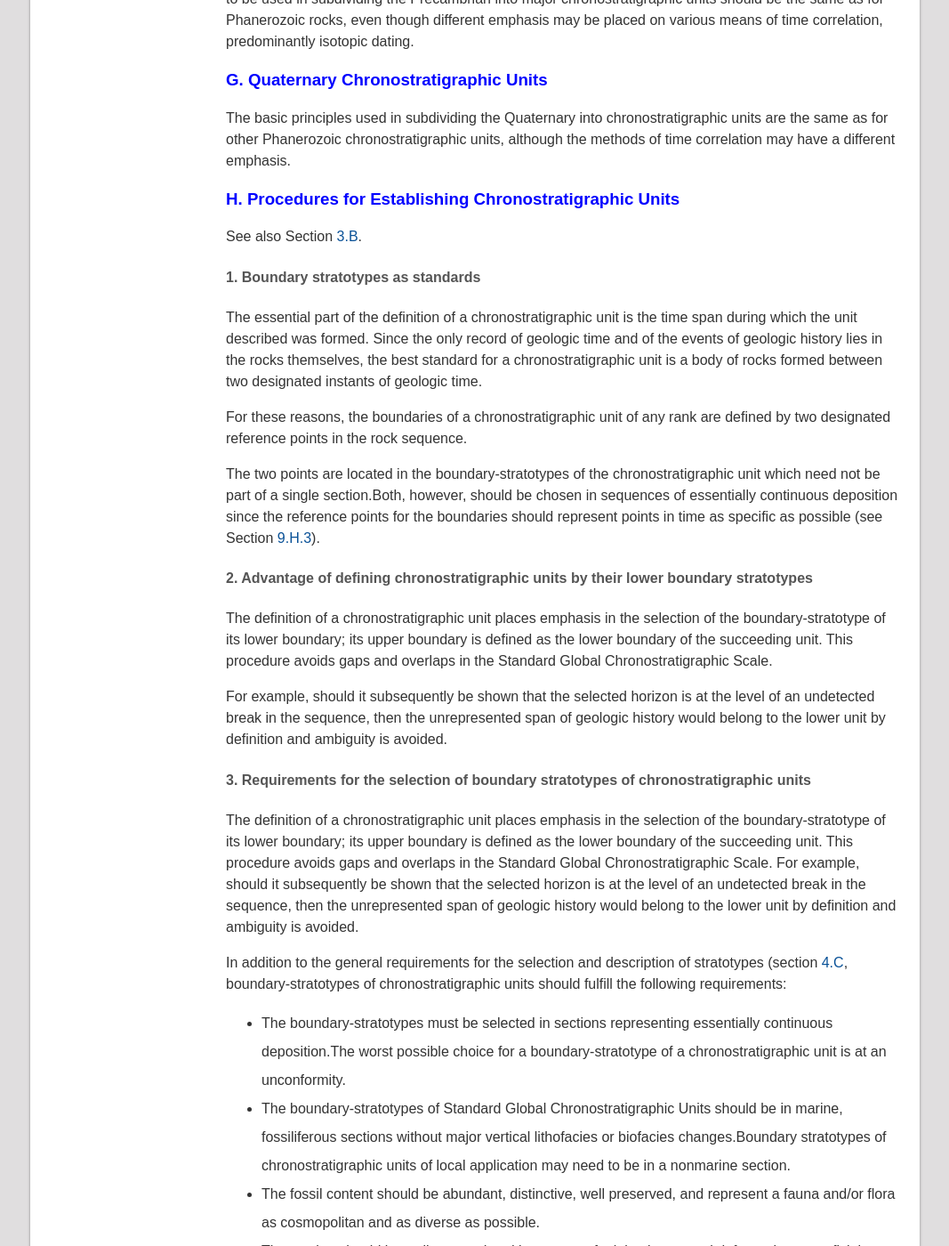
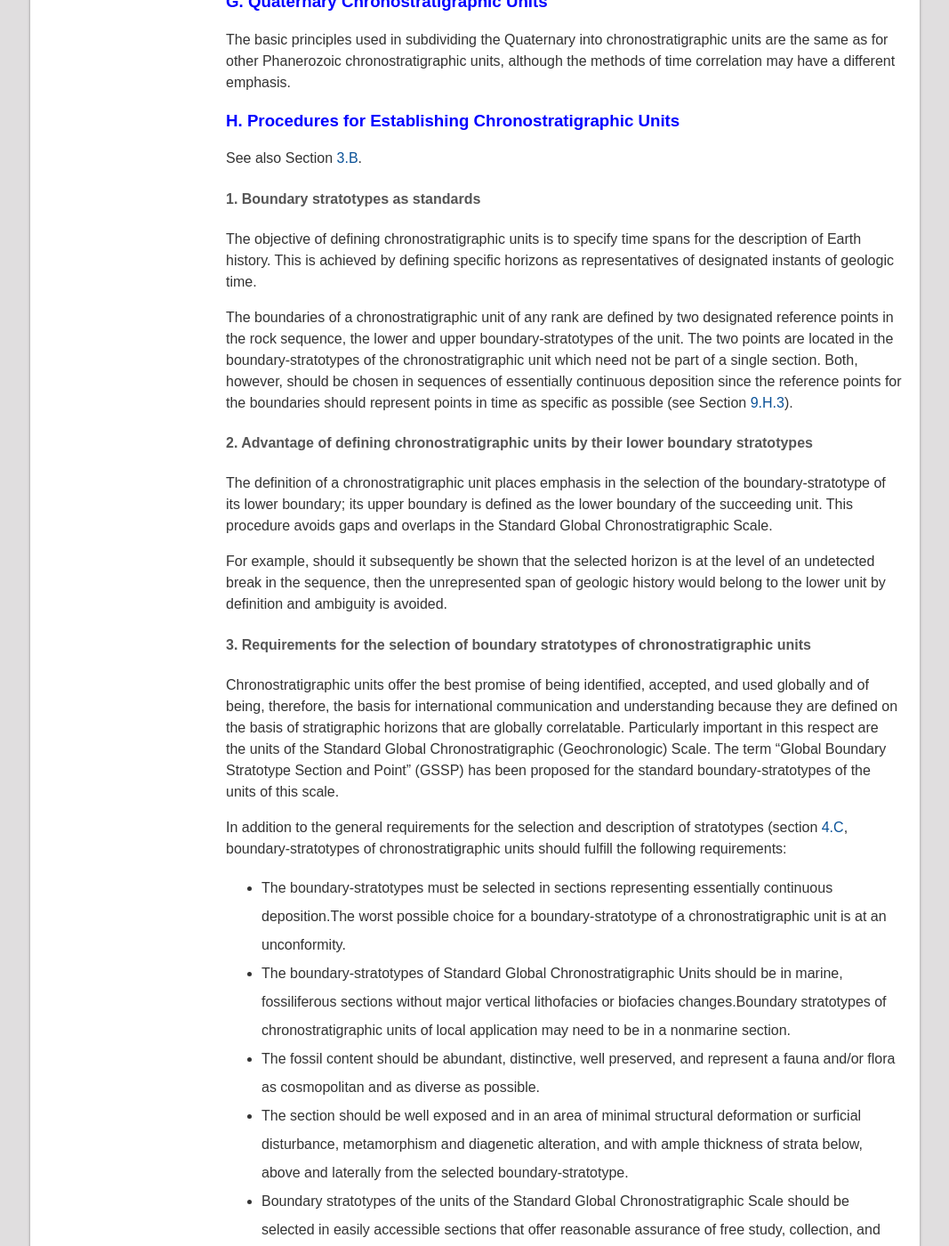
Before and after one commit to i-c-stratigraphy/guide, a Jekyll site: the page built from pages/chron.md, in a window 1280 px wide and 1400 px high, scrolled down 6028 px. Shown: the whole window at 89% size, without its empty margins (106-1173 px from the left). Built offline with Jekyll 4.4.1, drawn with Linux system fonts in a browser that asks for light colours; some of the changed text lies outside the part shown.

Commit message:
Werner email changes

```diff
--- a/pages/chron.md
+++ b/pages/chron.md
@@ -30,7 +30,7 @@ The organization of rocks into units as a representation of geological time.
 The purpose of chronostratigraphic classification is to organize systematically the rocks forming the Earth’s crust into named units (chronostratigraphic units) that represent intervals of geologic time (geochronologic units) to serve as references in narratives about Earth history including the evolution of life.
 
 #### 3. Chronostratigraphic unit
-The purpose of chronostratigraphic classification is to organize systematically the rocks forming the Earth’s crust into named units (chronostratigraphic units) that represent intervals of geologic time (geochronologic units) to serve as references in narratives about Earth history including the evolution of life.
+A body of rocks that includes all rocks representative of a specific interval of geologic time, and only this time span. Chronostratigraphic units are bounded by isochronous horizons which mark specific moments of geological time.
 
 The rank and relative magnitude of the units in the chronostratigraphic hierarchy are a function of the durations they represent.
 
@@ -47,10 +47,8 @@ The Guide recommends the following formal chronostratigraphic terms and geochron
 **Table 3**: Hierarchy of Formal Chronostratigraphic and Geochronolgic Units
 ![](images/table3.png)
 
-Position within a chronostratigraphic unit is expressed by adjectives indicative of position such as: basal, lower, middle, upper, etc.; position within a geochronologic unit is expressed by temporal adjectives such as:early, middle, late, etc.
-
 #### 2. Stage (and Age)
-The stage is the basic working unit of chronostratigraphy because it is suited in scope and rank to the practical needs and purposes of interregional chronostratigraphic classification.
+The lower and upper boundary stratotypes of a stage represent specific moments in geologic time, and the time interval between them is the duration of the stage (i.e, named age).
 
 **a. Definition**
 The stage includes all rocks deposited between two chronostratigraphic horizons defined by GSSPs. A stage is the lowest ranking unit in the chronostratigraphic hierarchy that can be recognized on a global scale.
@@ -198,11 +196,9 @@ The basic principles used in subdividing the Quaternary into chronostratigraphic
 See also Section [3.B](defs#B).
 
 #### 1. Boundary stratotypes as standards
-The essential part of the definition of a chronostratigraphic unit is the time span during which the unit described was formed. Since the only record of geologic time and of the events of geologic history lies in the rocks themselves, the best standard for a chronostratigraphic unit is a body of rocks formed between two designated instants of geologic time.
+The objective of defining chronostratigraphic units is to specify time spans for the description of Earth history. This is achieved by defining specific horizons as representatives of designated instants of geologic time.
 
-For these reasons, the boundaries of a chronostratigraphic unit of any rank are defined by two designated reference points in the rock sequence.
-
-The two points are located in the boundary-stratotypes of the chronostratigraphic unit which need not be part of a single section.Both, however, should be chosen in sequences of essentially continuous deposition since the reference points for the boundaries should represent points in time as specific as possible (see Section [9.H.3](#H)).
+The boundaries of a chronostratigraphic unit of any rank are defined by two designated reference points in the rock sequence, the lower and upper boundary-stratotypes of the unit. The two points are located in the boundary-stratotypes of the chronostratigraphic unit which need not be part of a single section. Both, however, should be chosen in sequences of essentially continuous deposition since the reference points for the boundaries should represent points in time as specific as possible (see Section [9.H.3](#H)).
 
 #### 2. Advantage of defining chronostratigraphic units by their lower boundary stratotypes
 The definition of a chronostratigraphic unit places emphasis in the selection of the boundary-stratotype of its lower boundary; its upper boundary is defined as the lower boundary of the succeeding unit. This procedure avoids gaps and overlaps in the Standard Global Chronostratigraphic Scale.
@@ -210,8 +206,7 @@ The definition of a chronostratigraphic unit places emphasis in the selection of
 For example, should it subsequently be shown that the selected horizon is at the level of an undetected break in the sequence, then the unrepresented span of geologic history would belong to the lower unit by definition and ambiguity is avoided.
 
 #### 3. Requirements for the selection of boundary stratotypes of chronostratigraphic units
-The definition of a chronostratigraphic unit places emphasis in the selection of the boundary-stratotype of its lower boundary; its upper boundary is defined as the lower boundary of the succeeding unit. This procedure avoids gaps and overlaps in the Standard Global Chronostratigraphic Scale.
-For example, should it subsequently be shown that the selected horizon is at the level of an undetected break in the sequence, then the unrepresented span of geologic history would belong to the lower unit by definition and ambiguity is avoided.
+Chronostratigraphic units offer the best promise of being identified, accepted, and used globally and of being, therefore, the basis for international communication and understanding because they are defined on the basis of stratigraphic horizons that are globally correlatable. Particularly important in this respect are the units of the Standard Global Chronostratigraphic (Geochronologic) Scale. The term "Global Boundary Stratotype Section and Point" (GSSP) has been proposed for the standard boundary-stratotypes of the units of this scale.
 
 In addition to the general requirements for the selection and description of stratotypes (section
 [4.C](strats#C), boundary-stratotypes of chronostratigraphic units should fulfill the following requirements:
```
